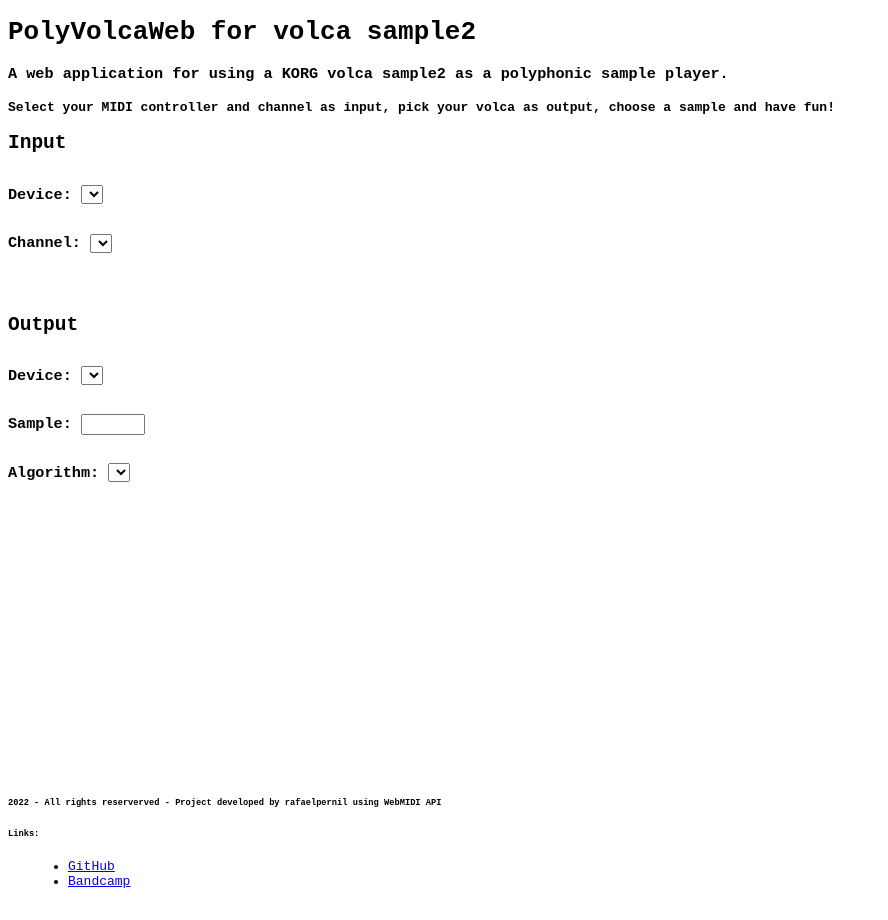
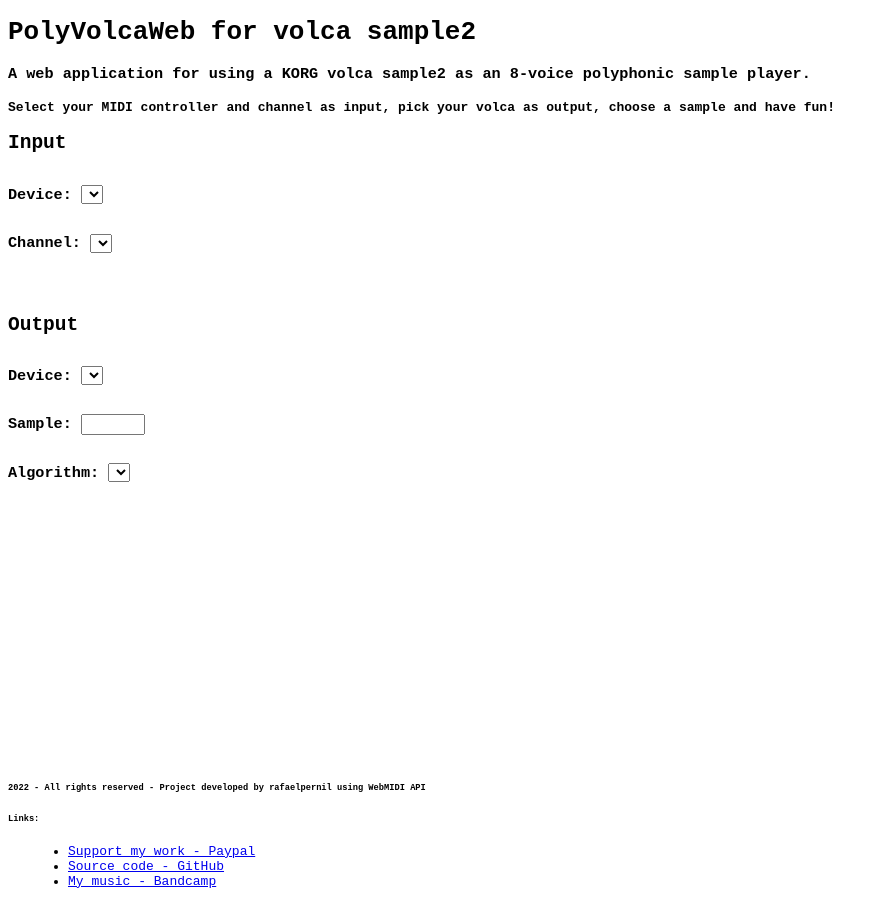
Before and after one commit to rafaelpernil2/PolyVolcaWeb, a website: page index.html in a window 1280 px wide. Shown: the whole page, without its empty margins (0-888 px from the left). Drawn offline with Linux system fonts and the light colour scheme.

Commit message:
fix: minor fix/page credits

```diff
--- a/index.html
+++ b/index.html
@@ -10,7 +10,7 @@
 
 <body style="font-family: monospace">
     <h1>PolyVolcaWeb for volca sample2</h1>
-    <h3>A web application for using a KORG volca sample2 as a polyphonic sample player.</h3>
+    <h3>A web application for using a KORG volca sample2 as an 8-voice polyphonic sample player.</h3>
     <h4>Select your MIDI controller and channel as input, pick your volca as output, choose a sample and have fun!</h4>
     <h2>Input</h2>
     <div style="display: flex; align-items: center;">
@@ -40,14 +40,17 @@
     <br />
     <div style="position:relative; height: 400px">
         <div id="credits" style="position:absolute; bottom: 10px ">
-            <h6>2022 - All rights reserverved - Project developed by rafaelpernil using WebMIDI API</h6>
+            <h6>2022 - All rights reserved - Project developed by rafaelpernil using WebMIDI API</h6>
             <h6>Links:</h6>
             <ul style="margin-left: 20px">
                 <li>
-                    <a href="https://github.com/rafaelpernil2/PolyVolcaWeb">GitHub</a>
+                    <a href="https://www.paypal.com/donate/?hosted_button_id=9RRAEE5J7NNNN">Support my work - Paypal</a>
                 </li>
                 <li>
-                    <a href="https://rafaelpernil.bandcamp.com">Bandcamp</a>
+                    <a href="https://github.com/rafaelpernil2/PolyVolcaWeb">Source code - GitHub</a>
+                </li>
+                <li>
+                    <a href="https://rafaelpernil.bandcamp.com">My music - Bandcamp</a>
                 </li>
             </ul>
         </div>
--- a/index.js
+++ b/index.js
@@ -71,6 +71,7 @@
   for (const [id, midiOutput] of midiAccess.outputs) {
     addOptions(selector, midiOutput.name, id);
     // Intelligent auto initialization
+    selector.value = null;
     if (midiOutput.name.includes("sample")) {
       selector.value = id;
       midiOutputSelected = id;
```
